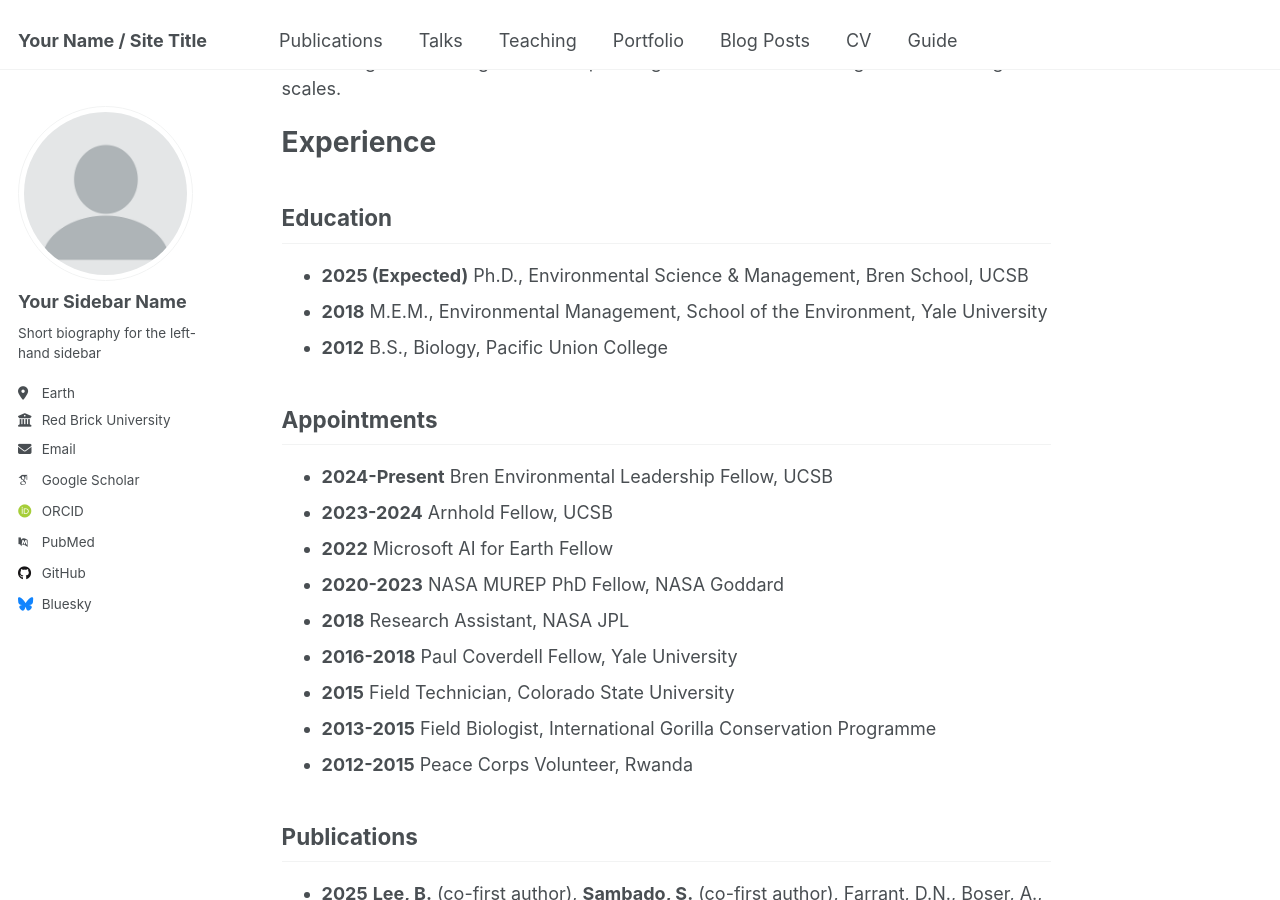
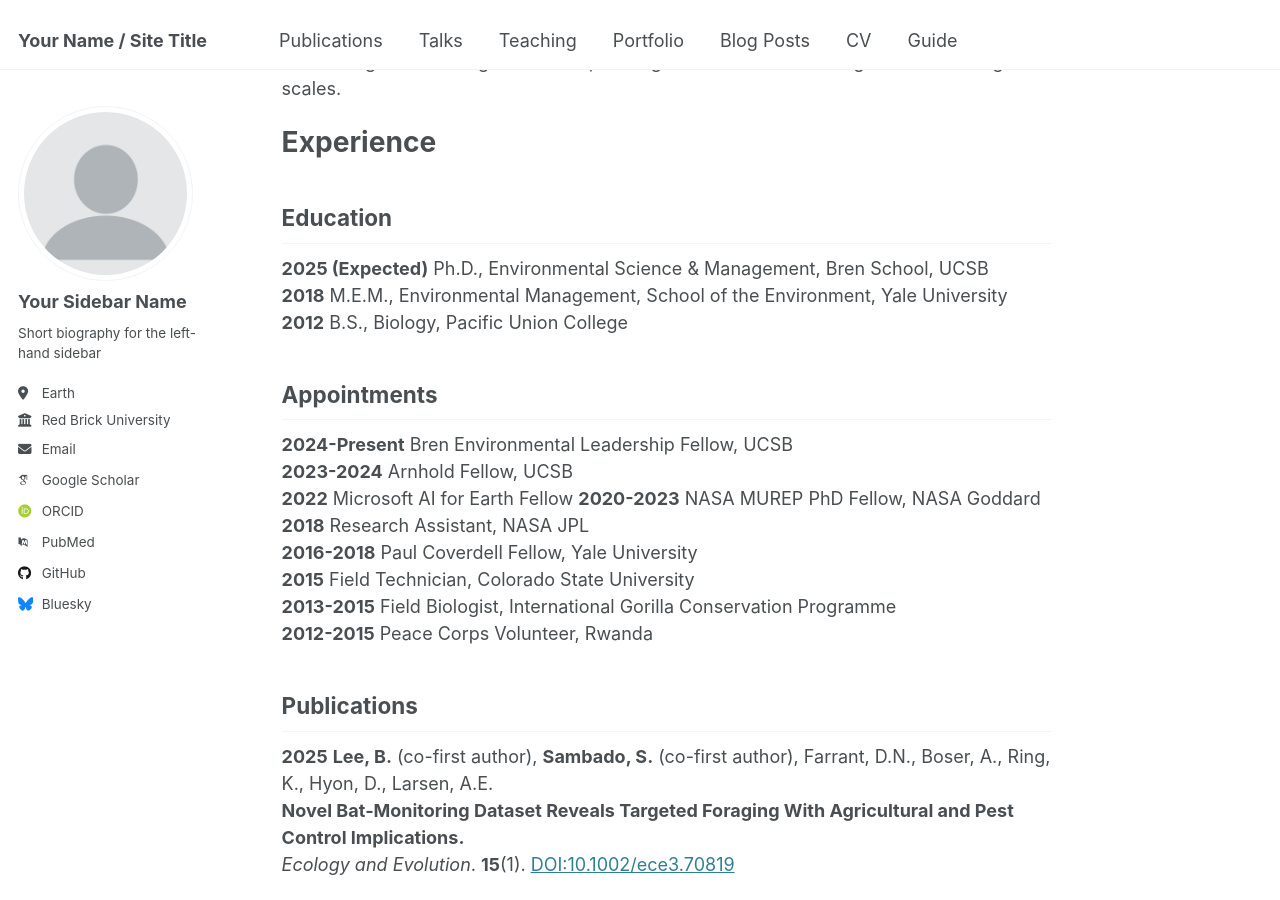
Before and after one commit to bhyleee/bhyleee.github.io, a Jekyll site: the page built from _pages/about.md, in a window 1280 px wide and 900 px high, scrolled down 785 px. Built offline with Jekyll 4.4.1, drawn with Linux system fonts in a browser that asks for light colours; some web fonts are replaced.

```diff
--- a/_pages/about.md
+++ b/_pages/about.md
@@ -22,79 +22,79 @@ Experience
 
 Education
 ------
-- **2025 (Expected)** Ph.D., Environmental Science & Management, Bren School, UCSB
-- **2018** M.E.M., Environmental Management, School of the Environment, Yale University
-- **2012** B.S., Biology, Pacific Union College
+**2025 (Expected)** Ph.D., Environmental Science & Management, Bren School, UCSB
+**2018** M.E.M., Environmental Management, School of the Environment, Yale University
+**2012** B.S., Biology, Pacific Union College
 
 Appointments
 ------
-- **2024-Present** Bren Environmental Leadership Fellow, UCSB
-- **2023-2024** Arnhold Fellow, UCSB
-- **2022** Microsoft AI for Earth Fellow
-- **2020-2023** NASA MUREP PhD Fellow, NASA Goddard
-- **2018** Research Assistant, NASA JPL
-- **2016-2018** Paul Coverdell Fellow, Yale University
-- **2015** Field Technician, Colorado State University
-- **2013-2015** Field Biologist, International Gorilla Conservation Programme
-- **2012-2015** Peace Corps Volunteer, Rwanda
+**2024-Present** Bren Environmental Leadership Fellow, UCSB
+**2023-2024** Arnhold Fellow, UCSB
+**2022** Microsoft AI for Earth Fellow
+**2020-2023** NASA MUREP PhD Fellow, NASA Goddard
+**2018** Research Assistant, NASA JPL
+**2016-2018** Paul Coverdell Fellow, Yale University
+**2015** Field Technician, Colorado State University
+**2013-2015** Field Biologist, International Gorilla Conservation Programme
+**2012-2015** Peace Corps Volunteer, Rwanda
 
 Publications
 ------
-- **2025**  **Lee, B.** (co-first author), **Sambado, S.** (co-first author), Farrant, D.N., Boser, A., Ring, K., Hyon, D., Larsen, A.E.
-  **Novel Bat‐Monitoring Dataset Reveals Targeted Foraging With Agricultural and Pest Control Implications.**
-  *Ecology and Evolution*. **15**(1).
-  [DOI:10.1002/ece3.70819](https://doi.org/10.1002/ece3.70819)
+**2025**  **Lee, B.** (co-first author), **Sambado, S.** (co-first author), Farrant, D.N., Boser, A., Ring, K., Hyon, D., Larsen, A.E.
+          **Novel Bat‐Monitoring Dataset Reveals Targeted Foraging With Agricultural and Pest Control Implications.**
+          *Ecology and Evolution*. **15**(1).
+          [DOI:10.1002/ece3.70819](https://doi.org/10.1002/ece3.70819)
 
-- **2024**  **Lee, B.**, Rich, A., Diehl, R.H., & Larsen, A.E.
-  **BATS: Bat‐Aggregated Time Series—A Python‐based toolkit for landscape‐level monitoring of free‐tailed bats via weather radar.**
-  *Methods in Ecology and Evolution*, **15**(12), 2209-2215.
-  [DOI:10.1111/2041-210X.14317](https://doi.org/10.1111/2041-210X.14317)
+**2024**  **Lee, B.**, Rich, A., Diehl, R.H., & Larsen, A.E.
+          **BATS: Bat‐Aggregated Time Series—A Python‐based toolkit for landscape‐level monitoring of free‐tailed bats via weather radar.**
+          *Methods in Ecology and Evolution*, **15**(12), 2209-2215.
+          [DOI:10.1111/2041-210X.14317](https://doi.org/10.1111/2041-210X.14317)
 
-- **2023** Caraballo-Vega, J.A., Carroll, M.L., Neigh, C.S.R., Wooten, M., **Lee, B.**, Weis, A., & Aronne, M.
-  **Optimizing WorldView-2, -3 cloud masking using machine learning approaches.**
-  *Remote Sensing of Environment*, **284**, 113332.
-  [DOI:10.1016/j.rse.2023.113332](https://doi.org/10.1016/j.rse.2023.113332)
+**2023**  Caraballo-Vega, J.A., Carroll, M.L., Neigh, C.S.R., Wooten, M., **Lee, B.**, Weis, A., & Aronne, M.
+          **Optimizing WorldView-2, -3 cloud masking using machine learning approaches.**
+          *Remote Sensing of Environment*, **284**, 113332.
+          [DOI:10.1016/j.rse.2023.113332](https://doi.org/10.1016/j.rse.2023.113332)
 
-- **2022** Thomas, N., **Lee, B.**, Coutts, O., Bunting, P., Lagomasino, D., & Fatoyinbo, L.
-  **A purely spaceborne open-source approach for regional bathymetry mapping.**
-  *IEEE Transactions on Geoscience and Remote Sensing*, **60**, 1-9.
-  [DOI:10.1109/TGRS.2022.3152674](https://doi.org/10.1109/TGRS.2022.3152674)
+**2022**  Thomas, N., **Lee, B.**, Coutts, O., Bunting, P., Lagomasino, D., & Fatoyinbo, L.
+          **A purely spaceborne open-source approach for regional bathymetry mapping.**
+          *IEEE Transactions on Geoscience and Remote Sensing*, **60**, 1-9.
+          [DOI:10.1109/TGRS.2022.3152674](https://doi.org/10.1109/TGRS.2022.3152674)
 
-- **2020** Fisher, J.B., **Lee, B.**, Purdy, A.J., Halverson, G.H., Dohlen, M.B., & Hook, S.J.
-  **ECOSTRESS: NASA's next-generation mission to measure evapotranspiration from the International Space Station.**
-  *Water Resources Research*, **56**(4), e2019WR026058.
-  [DOI:10.1029/2019WR026058](https://doi.org/10.1029/2019WR026058)
+**2020**  Fisher, J.B., **Lee, B.**, Purdy, A.J., Halverson, G.H., Dohlen, M.B., & Hook, S.J.
+          **ECOSTRESS: NASA's next-generation mission to measure evapotranspiration from the International Space Station.**
+          *Water Resources Research*, **56**(4), e2019WR026058.
+          [DOI:10.1029/2019WR026058](https://doi.org/10.1029/2019WR026058)
 
 Presentations
 ------
-- **2024** AGU Fall Meeting (BATS Toolkit & Forest Carbon Remote Sensing)
-- **2023** ESA Conference (BATS Toolkit)
-- **2022** Yolo Basin Foundation (Bat Populations & Machine Learning)
-- **2021** Pacific Union College (Remote Sensing & Ecosystem Services)
+**2024** AGU Fall Meeting (BATS Toolkit & Forest Carbon Remote Sensing)
+**2023** ESA Conference (BATS Toolkit)
+**2022** Yolo Basin Foundation (Bat Populations & Machine Learning)
+**2021** Pacific Union College (Remote Sensing & Ecosystem Services)
 
 Grants & Awards
 ------
-- **2024** Bren Environmental Leaders Fellowship
-- **2023** 1st Place PhD Presentation, UCSB Bren Symposium
-- **2021** Microsoft Azure AI for Earth Grant
-- **2020-2023** NASA MUREP PhD Fellowship (Co-PI)
-- **2020** Schmidt Environmental Sciences Research Accelerator Award
-- **2019** Bren Forest Sustainability Fellowship, UCSB
-- **2016-2018** Paul Coverdell Fellowship, Yale University
+**2024** Bren Environmental Leaders Fellowship
+**2023** 1st Place PhD Presentation, UCSB Bren Symposium
+**2021** Microsoft Azure AI for Earth Grant
+**2020-2023** NASA MUREP PhD Fellowship (Co-PI)
+**2020** Schmidt Environmental Sciences Research Accelerator Award
+**2019** Bren Forest Sustainability Fellowship, UCSB
+**2016-2018** Paul Coverdell Fellowship, Yale University
 
 Teaching
 ------
-- **2025** Instructor, ESM 270P: Conservation Planning
-- **2024** TA, EDS 214: Analytical Workflows
-- **2023** TA, ESM 263: GIS
-- **2022** TA, EDS 232: Machine Learning
-- **2019-2021** TA, ESM 280: Conservation Planning
-- **2012-2015** High School Teacher, Rwanda (Biology, Chemistry, Physics, Math)
+**2025** Instructor, ESM 270P: Conservation Planning
+**2024** TA, EDS 214: Analytical Workflows
+**2023** TA, ESM 263: GIS
+**2022** TA, EDS 232: Machine Learning
+**2019-2021** TA, ESM 280: Conservation Planning
+**2012-2015** High School Teacher, Rwanda (Biology, Chemistry, Physics, Math)
 
 Service
 ------
 ## Service
-- **2024** Bren Environmental Leadership Program (K-12 Outreach)
-- **2012-2015** US Peace Corps, Rwanda
-- **Society Memberships**: Ecological Society of America, American Geophysical Union
-- **Reports**: Strategy for Forest Connectivity (WCS-Yale White Paper)
+**2024** Bren Environmental Leadership Program (K-12 Outreach)
+**2012-2015** US Peace Corps, Rwanda
+**Society Memberships**: Ecological Society of America, American Geophysical Union
+**Reports**: Strategy for Forest Connectivity (WCS-Yale White Paper)
```
